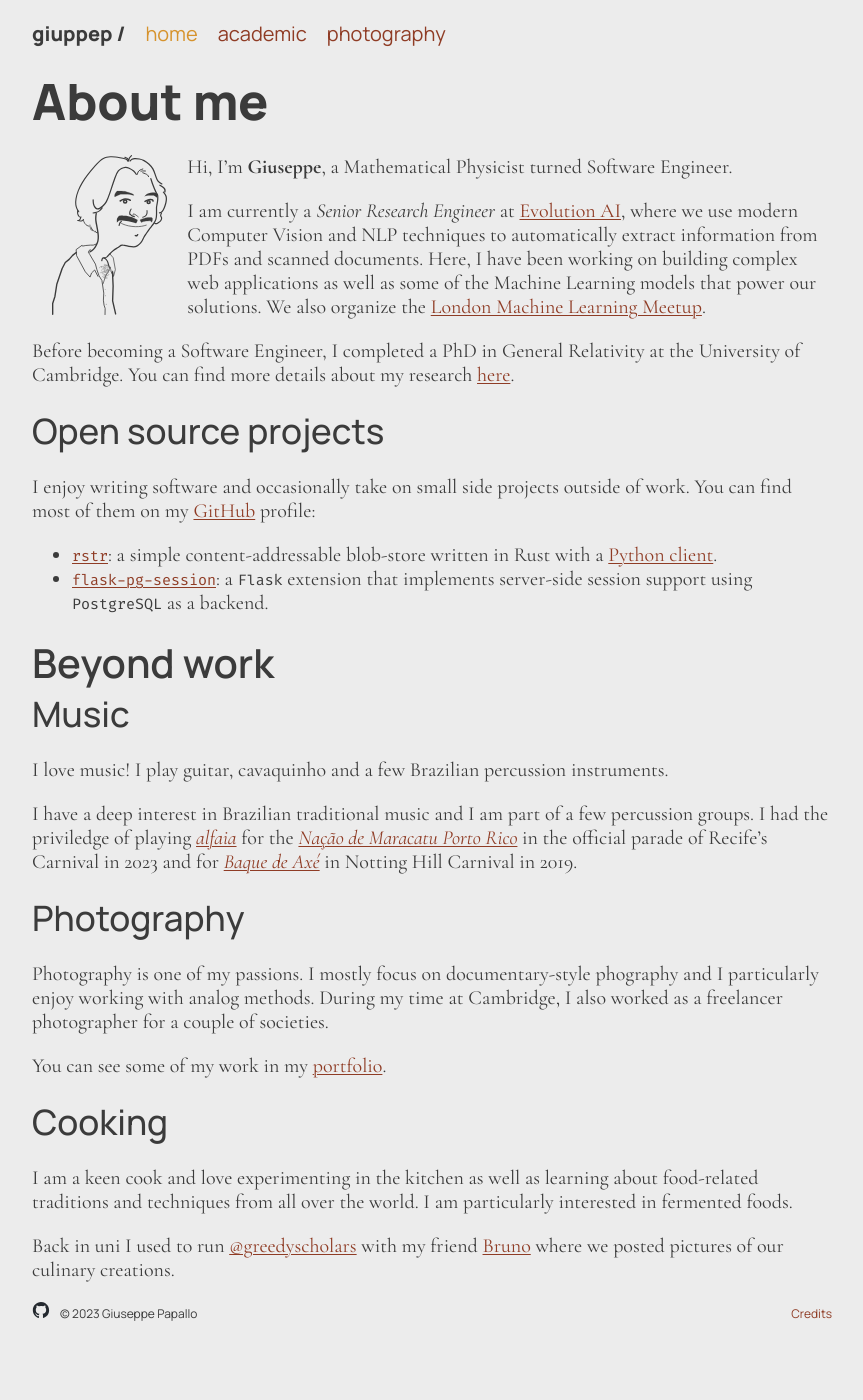
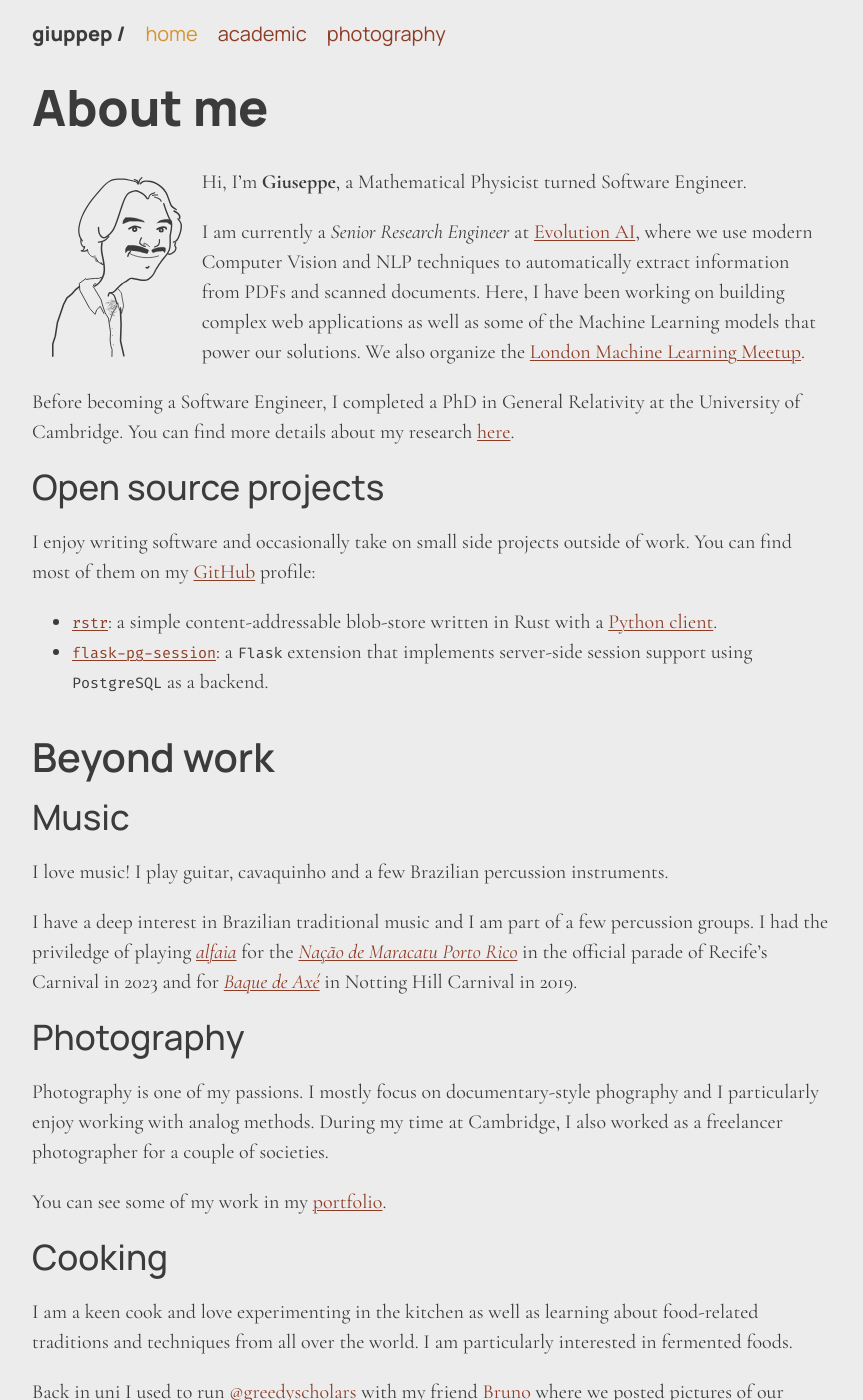
Before and after one commit to giuppep/giuppep.github.io, a Jekyll site: the page built from index.md, in a window 1280 px wide and 1400 px high. Shown: the whole window, without its empty margins (208-1071 px from the left). Built offline with Jekyll 4.4.1, drawn with Linux system fonts in a browser that asks for light colours.

Commit message:
cosmetic fixes

```diff
--- a/_sass/navbar.sass
+++ b/_sass/navbar.sass
@@ -26,6 +26,7 @@ header
         font-weight: 800
         white-space: nowrap
         font-size: 20px
+        line-height: 1rem
 
     #navbarToggleIcon
         cursor: pointer
--- a/_sass/typography.sass
+++ b/_sass/typography.sass
@@ -16,6 +16,7 @@ html
 body
     font: 100% $font-serif
     color: $primary-colour
+    line-height: 1.5rem
 
 nav
     font: 100% $font-sans
@@ -29,14 +30,17 @@ h1, h2, h3, h4, h5, h6
 h1
     font-weight: 800
     font-size: 2.5rem
+    line-height: 4rem
 
 h2
     font-weight: 600
     font-size: 2rem
+    line-height: 4rem
 
 h3
     font-weight: 500
     font-size: 1.75rem
+    line-height: 2rem
 
 h4
     font-weight: 400
--- a/assets/css/main.sass
+++ b/assets/css/main.sass
@@ -37,8 +37,8 @@ li p
     // HACK: change the SVG colour to match #3B3B3B
     filter: invert(18%) sepia(0%) saturate(1189%) hue-rotate(135deg) brightness(90%) contrast(80%)
 
-    padding: 0 1rem
-    height: 8rem
+    padding: .5rem 1rem
+    height: 9rem
     float: inline-start
 
     @media (max-width: $layout-breakpoint-small)
```
